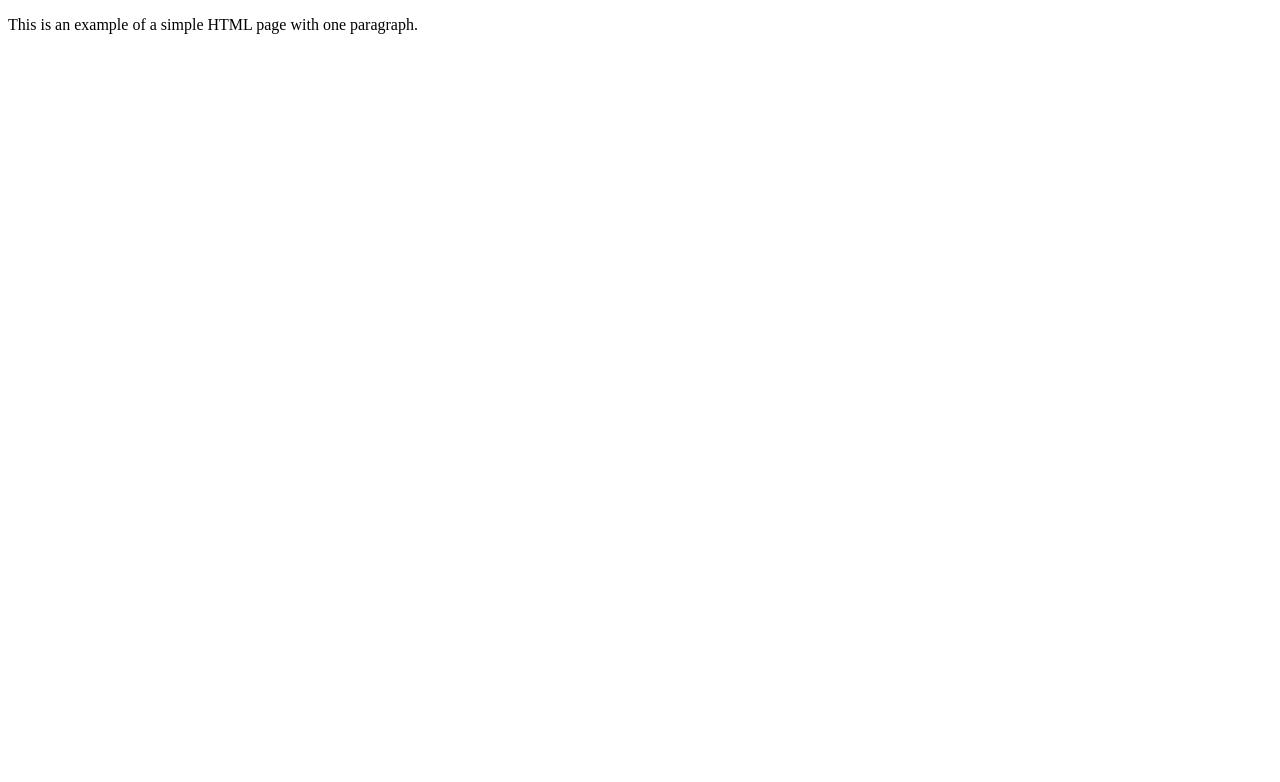
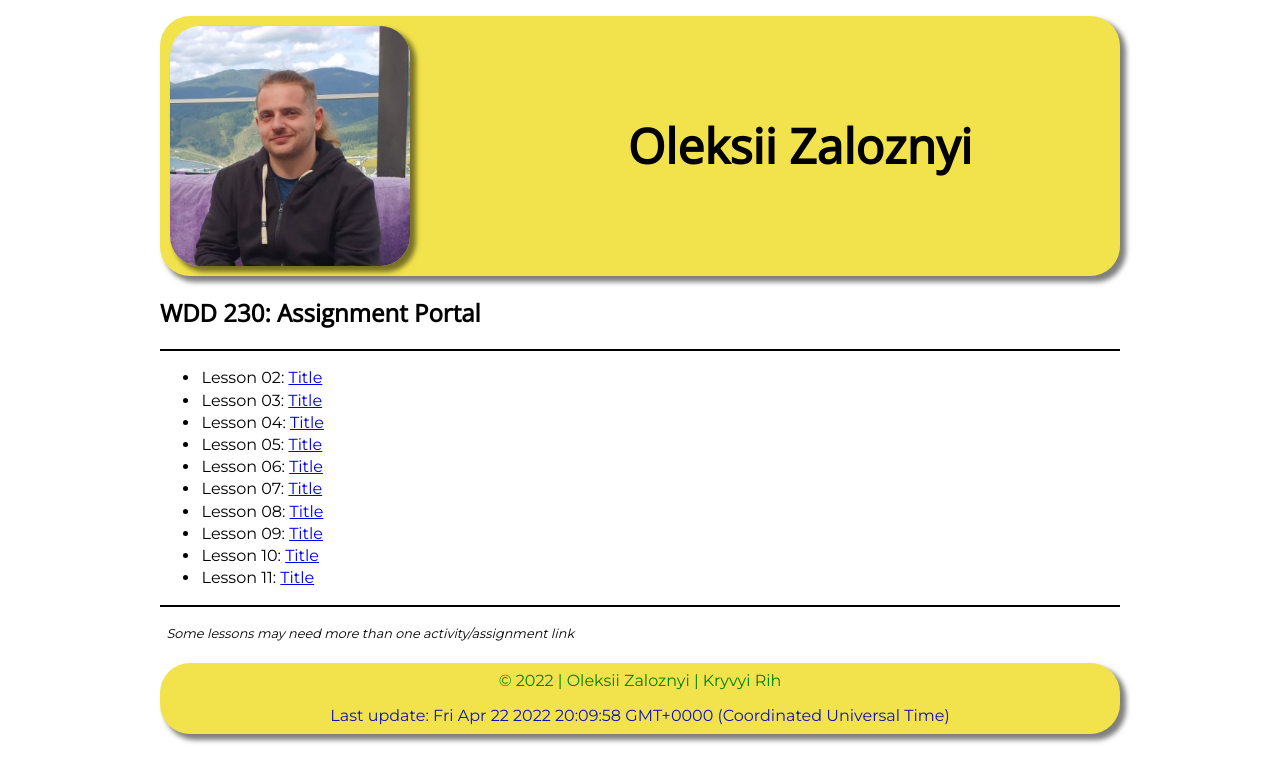
Before and after one commit to Oleksii1992/wdd230, a plain HTML site: page index.html in a window 1280 px wide. Drawn offline with nearby package versions, Linux system fonts and the light colour scheme.

Commit message:
Added site structure.  page content, css, html

```diff
--- /dev/null
+++ b/css/style.css
@@ -0,0 +1,92 @@
+@import url('https://fonts.googleapis.com/css2?family=Open+Sans:ital,wght@1,300&display=swap');
+@import url('https://fonts.googleapis.com/css2?family=Montserrat&display=swap');
+body {
+    max-width: 960px;
+    margin: 0 auto;
+    background-color: white;
+    padding: 1em;
+}
+
+h1 {
+    font-family: "Open Sans", sans-serif;
+    font-size: 2em;
+  }
+
+h2, h3, h4, h5, h6 {
+    font-family: "Open Sans", sans-serif;
+    font-size: 1.5em;
+  }
+
+header {
+    background-color: #F2E34C;
+    line-height: 1em;
+    text-align: center;
+    font-size: 1.5em;
+    display: grid;
+    grid-template-columns: repeat(6, 1fr);
+    grid-template-rows: 1fr;
+    align-items: center;
+    border-radius: 30px;
+    box-shadow: 5px 5px 5px 1px rgba(0, 0, 0, 0.5);
+  }
+
+img {
+    max-width: 150%;
+  }
+
+.myphoto {
+    grid-column: 1 / 2;
+    grid-row: 1 / 2;
+    border-radius: 30px;
+    margin: 10px;
+    box-shadow: 5px 5px 5px 1px rgba(0, 0, 0, 0.5);;
+}
+.myname {
+    grid-column: 3 / 7;
+    grid-row: 1 / 2;
+}
+
+hr {
+    border: none;
+    background-color: black;
+    color: black;
+    height: 2px;
+}
+
+li {
+    font-family: 'Montserrat', sans-serif;
+    padding: .1em;
+    font-size: 1em;
+    color: black;
+    opacity: 100%;
+  }
+
+p {
+    font-family: 'Montserrat', sans-serif;
+    padding: .5em;
+    font-size: 1em;
+    color: black;
+    opacity: 100%;
+  }
+  .smalltxt {
+    font-size: .8em;
+    font-style: italic;
+  }
+
+  footer {
+    background-color: #F2E34C;
+    line-height: .2em;
+    text-align: center;
+    font-size: 1em;
+    border-radius: 30px;
+    box-shadow: 5px 5px 5px 1px rgba(0, 0, 0, 0.5);;
+  }
+
+  .copyr {
+    color: green;
+padding-top: 1em;  }
+
+  .update {
+    color: rgb(16, 19, 184);
+    padding-bottom: 1em;
+  }
--- a/index.html
+++ b/index.html
@@ -1,9 +1,41 @@
 <!DOCTYPE html>
-<html>
-    <head>
-        <title>Example</title>
-    </head>
-    <body>
-        <p>This is an example of a simple HTML page with one paragraph.</p>
-    </body>
+<html lang="en">
+  <head>
+    <meta charset="utf-8">
+    <meta name="viewport" content="width=device-width, initial-scale=1">
+    <title>My Course Assignment Portal Page</title>
+    <meta name="description" content="This is my My Course Assignment Portal Page for WDD 230">
+    <link href="http://fonts.googleapis.com/css?family=Open+Sans" rel="stylesheet" type="text/css">
+    <link href="css/style.css" rel="stylesheet" type="text/css">
+  </head>
+  <body>
+      <header>
+              <img class="myphoto" src="images/myphoto.jpg" alt="my photo">
+              <h1 class="myname">Oleksii Zaloznyi</h1>
+      </header>
+      <main>
+          <h2>WDD 230: Assignment Portal</h2>
+          <hr>
+          <ul id="lessons">
+              <li>Lesson 02: <a href="#">Title</a></li>
+              <li>Lesson 03: <a href="#">Title</a></li>
+              <li>Lesson 04: <a href="#">Title</a></li>
+              <li>Lesson 05: <a href="#">Title</a></li>
+              <li>Lesson 06: <a href="#">Title</a></li>
+              <li>Lesson 07: <a href="#">Title</a></li>
+              <li>Lesson 08: <a href="#">Title</a></li>
+              <li>Lesson 09: <a href="#">Title</a></li>
+              <li>Lesson 10: <a href="#">Title</a></li>
+              <li>Lesson 11: <a href="#">Title</a></li>
+          </ul>
+          <hr>
+          <p class="smalltxt">Some lessons may need more than one activity/assignment link</p>
+      </main>
+      <footer>
+        <div id="footer">
+            <p class="copyr">&copy; 2022 | Oleksii Zaloznyi | Kryvyi Rih</p>
+            <script  type="text/javascript" src="js/lastmod.js"></script>
+        </div>
+      </footer>
+  </body>
 </html>
--- /dev/null
+++ b/js/lastmod.js
@@ -0,0 +1,2 @@
+let lastmod = new Date(document.lastModified);
+document.write('<p class="update"> Last update: ' + lastmod + '</p>');
```
Also changed, not shown: images/myphoto.jpg (added).
